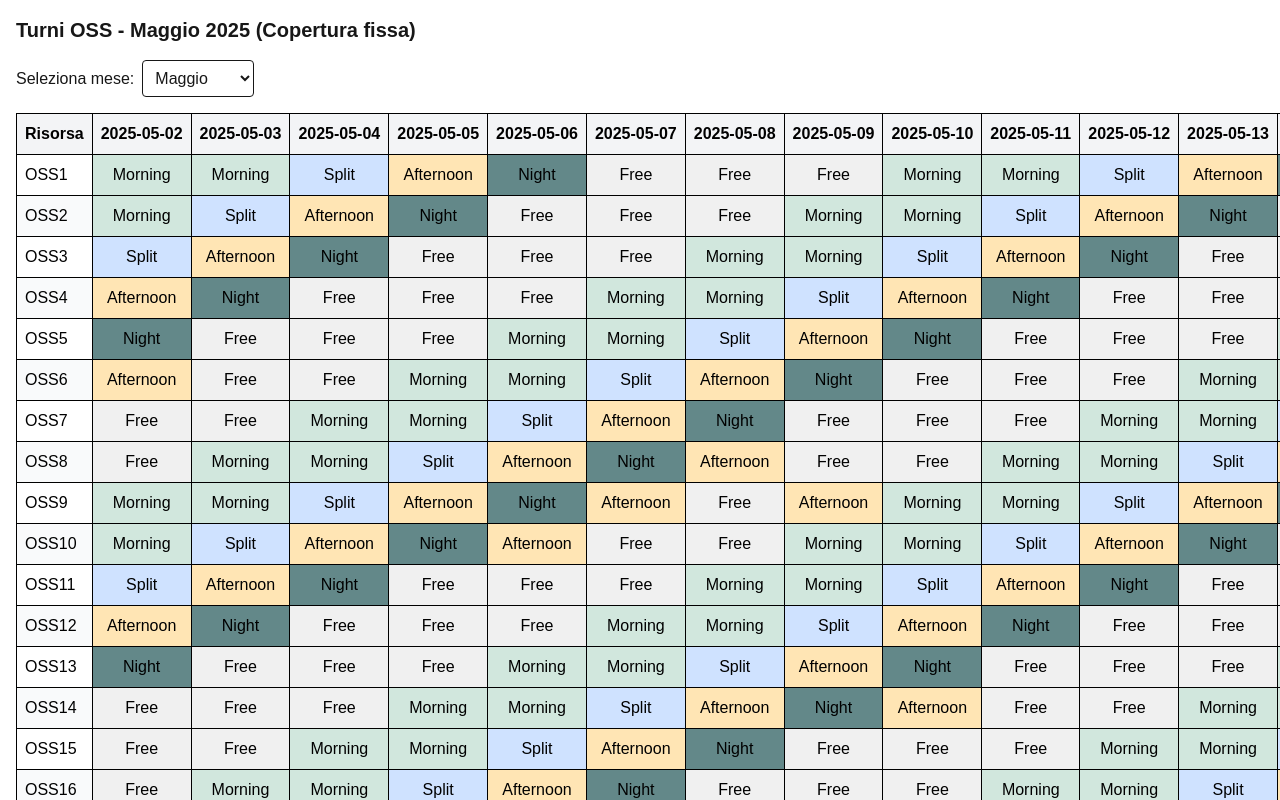
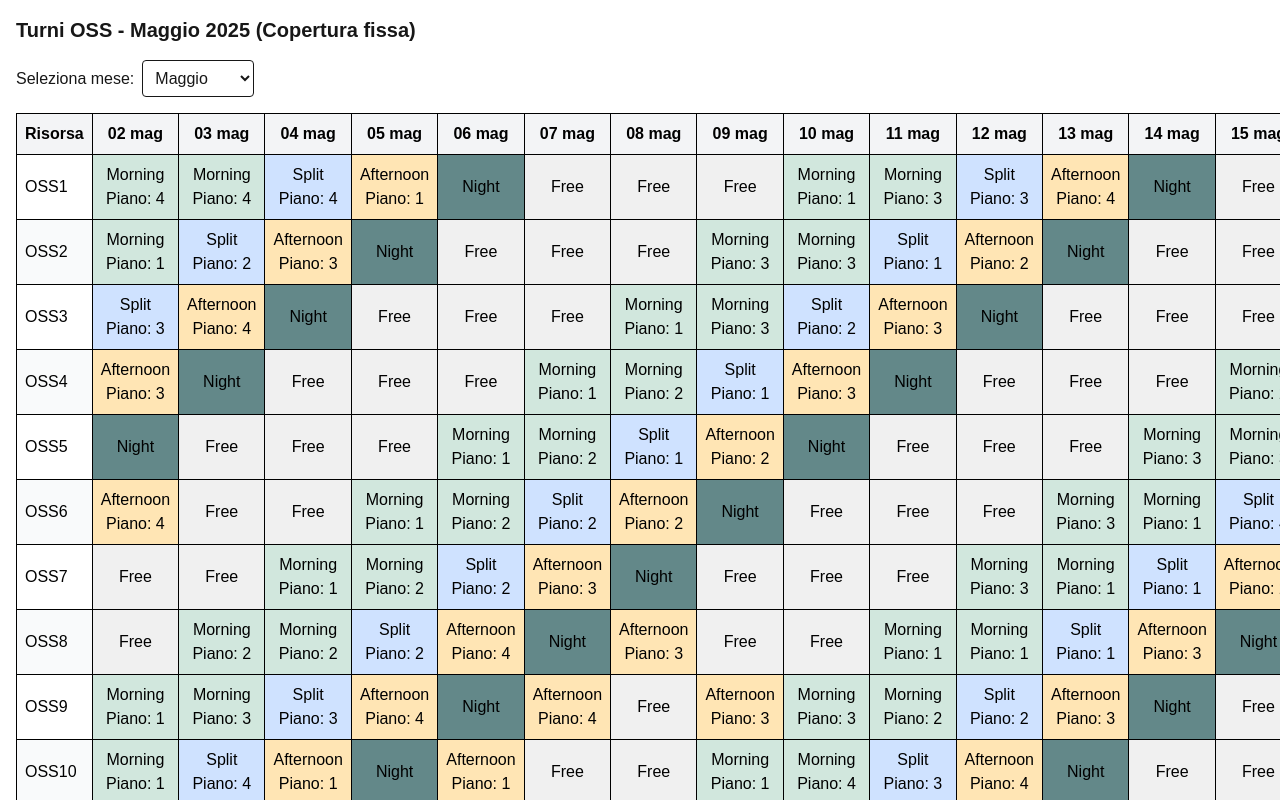
Before and after one commit to OscarC03/rsa-schedule, a Next.js app: page / in a window 1280 px wide. Shown: the top 800 px of the page. Built offline with nearby package versions, Linux system fonts and the light colour scheme.

Commit message:
feat: Enhance shift generation logic to assign floors and improve scheduling for part-time resources

```diff
--- a/src/Application Code/Shift Management/ShiftManagement.ts
+++ b/src/Application Code/Shift Management/ShiftManagement.ts
@@ -44,13 +44,15 @@ export const generateShift = (startDate: Date, resources: Resource[]): ResourceS
 
     const rotatedResources = rotateArray(resources, day);
 
-    // Prima passata: assegna il turno del ciclo
     for (const resource of rotatedResources) {
       const cycleIdx = resourceCycleIndex[resource.id];
       let shift = SHIFT_CYCLE[cycleIdx];
 
-      // Evita di assegnare il turno di notte ai part-time
-      if (shift === ShiftType.Night && isPartTime(resource)) {
+      // Skip Night if resource is part-time
+      if (
+        shift === ShiftType.Night &&
+        (resource.type === ResourceType.PART_TIME_50 || resource.type === ResourceType.PART_TIME_70)
+      ) {
         shift = ShiftType.Free;
       }
 
@@ -59,22 +61,23 @@ export const generateShift = (startDate: Date, resources: Resource[]): ResourceS
         shiftType: shift,
         shiftCode: shift,
         date: currentDate,
+        floor: 0, // da assegnare dopo
       });
 
       dailyCount[shift]++;
       resourceCycleIndex[resource.id] = (cycleIdx + 1) % SHIFT_CYCLE.length;
     }
 
-    // Seconda passata: correggi se mancano turni da coprire
     for (const shiftType of ["Morning", "Afternoon", "Split", "Night"] as ShiftType[]) {
       while (dailyCount[shiftType] < DAILY_REQUIREMENTS[shiftType]) {
-        const free = schedule.find((s) =>
-          s.date === currentDate &&
-          s.shiftType === ShiftType.Free &&
-          // Se stai cercando un turno notte, escludi i part-time
-          (shiftType !== ShiftType.Night || !isPartTime(
-            resources.find(r => r.id === s.resourceId)!
-          ))
+        const free = schedule.find(
+          (s) =>
+            s.date === currentDate &&
+            s.shiftType === ShiftType.Free &&
+            !(
+              shiftType === ShiftType.Night &&
+              resources.find((r) => r.id === s.resourceId)?.type !== ResourceType.FULL_TIME
+            )
         );
 
         if (!free) break;
@@ -85,16 +88,70 @@ export const generateShift = (startDate: Date, resources: Resource[]): ResourceS
         dailyCount[ShiftType.Free]--;
       }
     }
+
+    // Assegna i floor
+    const shiftsOfDay = schedule.filter(s => s.date === currentDate);
+
+    assignFloors(shiftsOfDay);
   }
 
   return schedule;
 };
 
-function isPartTime(resource: Resource): boolean {
-  return (
-    resource.type === ResourceType.PART_TIME_50 ||
-    resource.type === ResourceType.PART_TIME_70
+function assignFloors(shifts: ResourceShift[]) {
+  const day = new Date(shifts[0].date).getDate();
+  const weekIndex = Math.floor((day - 1) / 7); // 0-based index for the week of the month
+
+  // Ordina i turni per resourceId per consistenza
+  const sortByResourceId = (a: ResourceShift, b: ResourceShift) =>
+    a.resourceId.localeCompare(b.resourceId);
+
+  const rotate = <T>(arr: T[], shift: number): T[] => {
+    const len = arr.length;
+    shift = ((shift % len) + len) % len;
+    return arr.slice(shift).concat(arr.slice(0, shift));
+  };
+
+  const morningShifts = rotate(
+    shifts.filter(s => s.shiftType === ShiftType.Morning).sort(sortByResourceId),
+    weekIndex
   );
+  const afternoonShifts = rotate(
+    shifts.filter(s => s.shiftType === ShiftType.Afternoon).sort(sortByResourceId),
+    weekIndex
+  );
+  const splitShifts = rotate(
+    shifts.filter(s => s.shiftType === ShiftType.Split).sort(sortByResourceId),
+    weekIndex
+  );
+
+  // Morning: 1 at floor 4, rest floors 1-3
+  if (morningShifts.length > 0) {
+    morningShifts[0].floor = 4;
+    for (let i = 1; i < morningShifts.length; i++) {
+      morningShifts[i].floor = ((i - 1) % 3) + 1;
+    }
+  }
+
+  // Afternoon: one for each floor 1-4
+  afternoonShifts.forEach((s, idx) => {
+    s.floor = (idx % 4) + 1;
+  });
+
+  // Split: 1 at floor 4, rest floors 1-3
+  if (splitShifts.length > 0) {
+    splitShifts[0].floor = 4;
+    for (let i = 1; i < splitShifts.length; i++) {
+      splitShifts[i].floor = ((i - 1) % 3) + 1;
+    }
+  }
+
+  // Night and Free: no floor
+  shifts.forEach(s => {
+    if (s.shiftType === ShiftType.Night || s.shiftType === ShiftType.Free) {
+      s.floor = 0;
+    }
+  });
 }
 
 export function replicateScheduleForMonth(
--- a/src/app/page.tsx
+++ b/src/app/page.tsx
@@ -81,6 +81,7 @@ export default function Page() {
 
     const initSchedule = (resourceShifts: ResourceShift[]) => {
         setIsLoading(true);
+        console.log(resourceShifts);
 
         // Estrai tutte le date distinte ordinate
         const dateSet = new Set(resourceShifts.map(t => t.date));
@@ -100,6 +101,12 @@ export default function Page() {
 
         setMatrix(mappaTurni);
         setIsLoading(false);
+    }
+
+    const convertDateToString = (date: string): string => {
+        let currDate = new Date(date);
+        const dateTxt: string = currDate.toLocaleDateString('it-IT', {day: "2-digit", month: "short"});
+        return dateTxt;
     }
 
     useEffect(() => {
@@ -126,7 +133,7 @@ export default function Page() {
                     onChange={handleMonthChange}
                 >
                     {mesi.map(mese => (
-                        <option key={mese.value} value={mese.value}>{mese.label}</option>
+                        <option className="text-black" key={mese.value} value={mese.value}>{mese.label}</option>
                     ))}
                 </select>
             </div>
@@ -137,9 +144,11 @@ export default function Page() {
                             <tr>
                                 <th className="p-2 border sticky top-0 bg-gray-100 z-10 text-black">Risorsa</th>
                                 {dateArray.map(date => (
-                                <th key={date} className="p-2 border sticky top-0 bg-gray-100 text-black z-10" style={{ whiteSpace: 'nowrap' }}>
-                                    {date}
-                                </th>
+                                    <th key={date} className="p-2 border sticky top-0 bg-gray-100 text-black z-10" style={{ whiteSpace: 'nowrap' }}>
+                                        {
+                                            convertDateToString(date)
+                                        }
+                                    </th>
                                 ))}
                             </tr>
                         </thead>
@@ -156,7 +165,12 @@ export default function Page() {
                                     style={{ backgroundColor: coloriTurni[turno.shiftType] || undefined }}
                                     title={turno.shiftType.toString()}
                                 >
-                                    {turno.shiftType.toString()}
+                                    {
+                                        turno.floor > 0 ?
+                                            turno.shiftType.toString() + ' Piano: ' + turno.floor.toString()
+                                        :
+                                        turno.shiftType.toString()
+                                    }
                                 </td>
                                 );
                             })}
--- a/src/model/model.ts
+++ b/src/model/model.ts
@@ -45,6 +45,7 @@ export class ResourceShift {
     public resourceId: string = '';
     public shiftCode: string = "";
     public shiftType: ShiftType = ShiftType.Morning;
+    public floor: number = 0;
     public date: string = '';
 }
 
```
